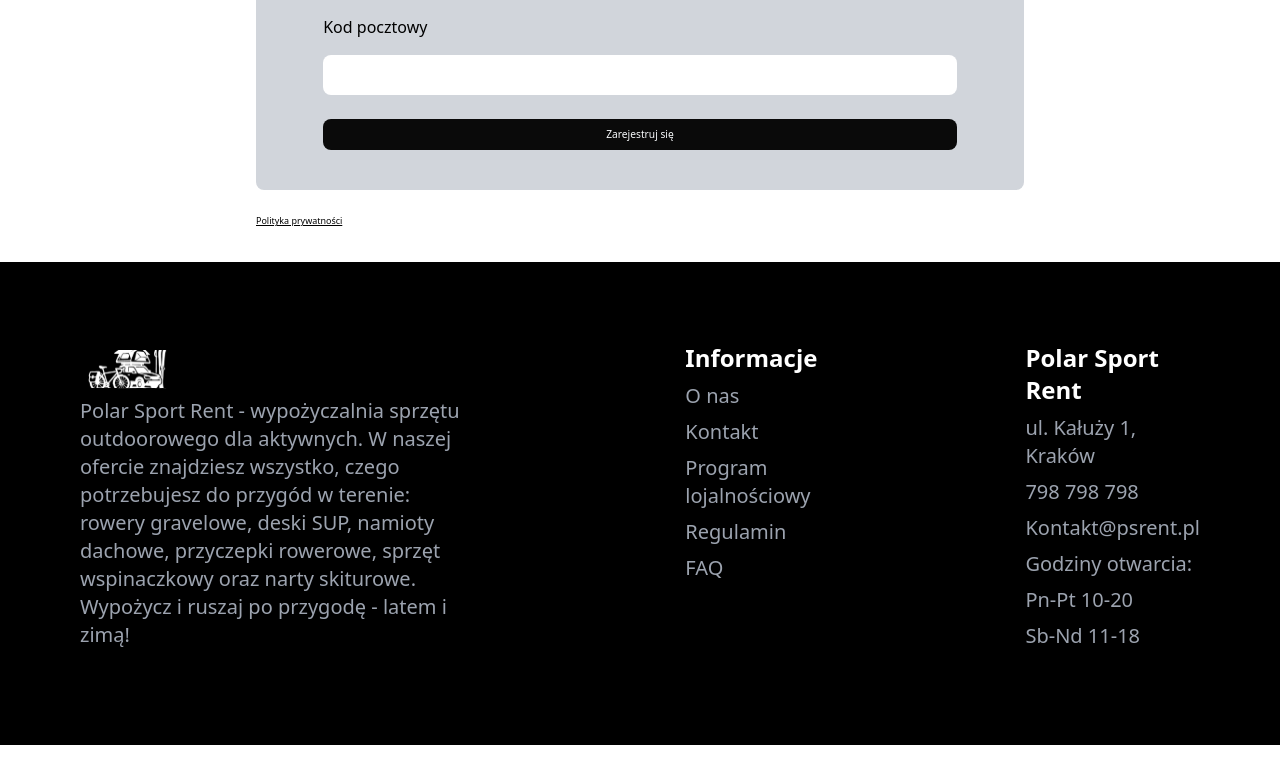
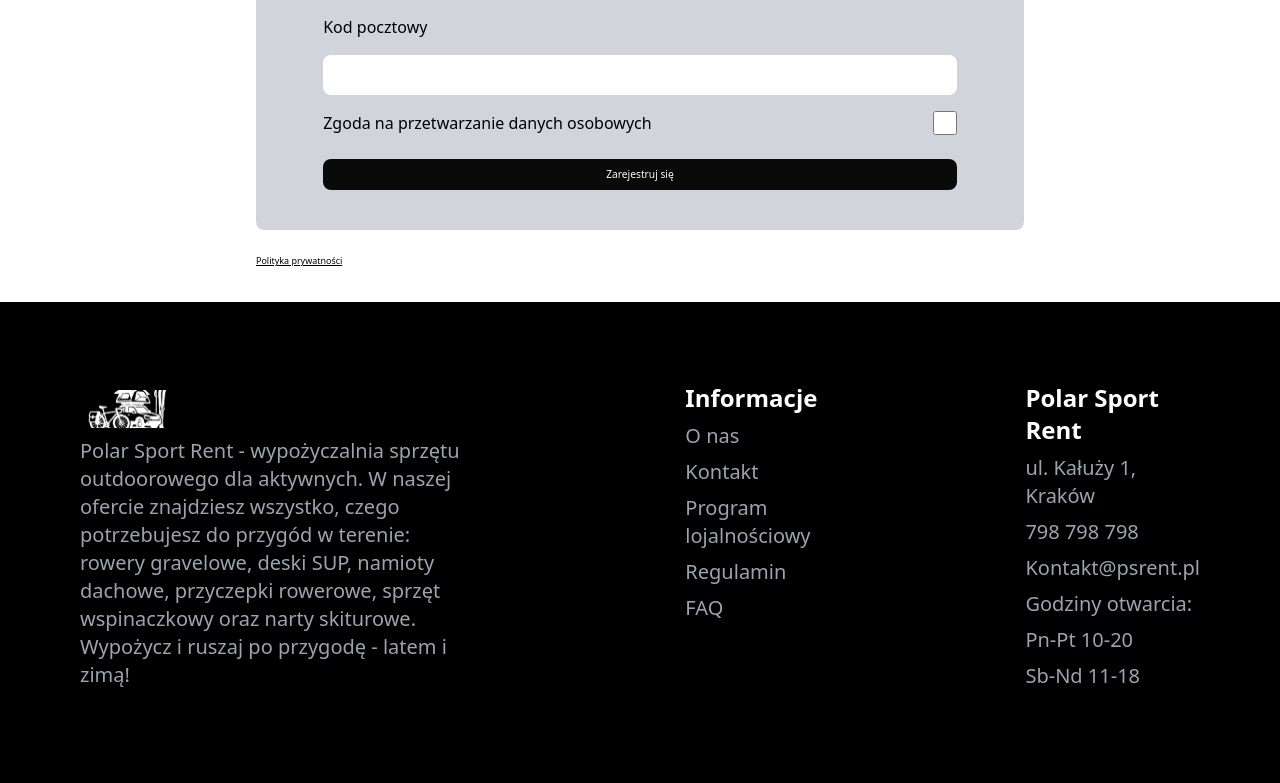
Before and after one commit to sebastian-j/sport-rent-frontend, a React (Vite) app: page /register in a window 1280 px wide. Shown: the part 995-1778 px from the top of the page. Before the commit the page ends 1740 px from the top, so only its background shows below. Built offline with nearby package versions, Linux system fonts and the light colour scheme; some icons are missing.

Commit message:
feat: add consent

```diff
--- a/src/pages/RegisterPage.tsx
+++ b/src/pages/RegisterPage.tsx
@@ -12,6 +12,7 @@ export default function RegisterPage() {
     addressLine1: '',
     addressLine2: '',
     postalCode: '',
+    consent: false,
   });
 
   const handleChange = (e: React.ChangeEvent<HTMLInputElement>) => {
@@ -112,6 +113,16 @@ export default function RegisterPage() {
             id="postalCode"
             onChange={handleChange}
           />
+          <label htmlFor="consent" className="flex flex-row justify-between">
+            <p>Zgoda na przetwarzanie danych osobowych</p>
+            <input
+              type="checkbox"
+              name="consent"
+              checked={formData.consent}
+              onChange={() => setFormData({ ...formData, consent: !formData.consent })}
+              className="h-6 w-6 cursor-pointer"
+            />
+          </label>
           <ButtonCore
             text="Zarejestruj się"
             onClick={handleRegister}
```
